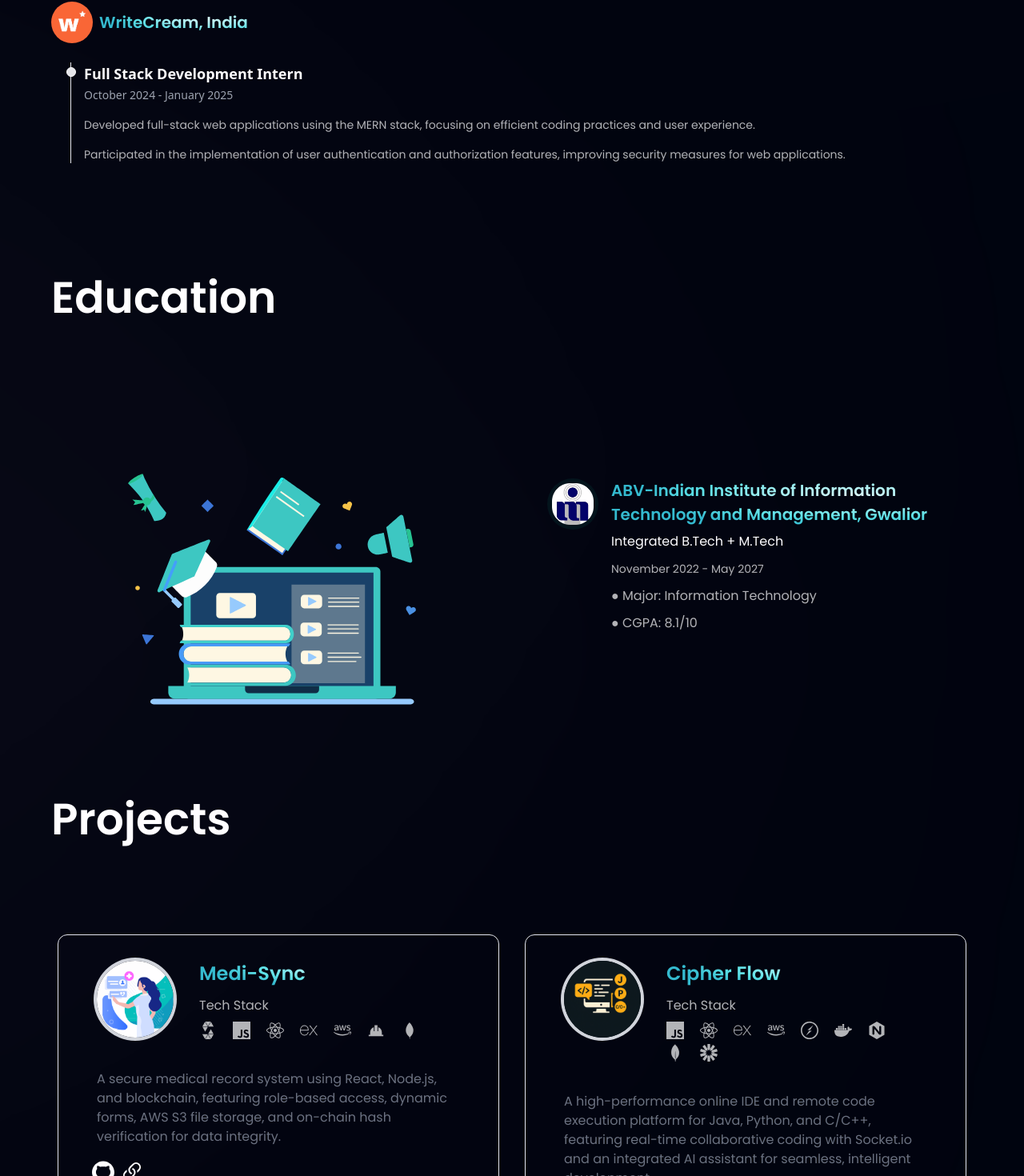
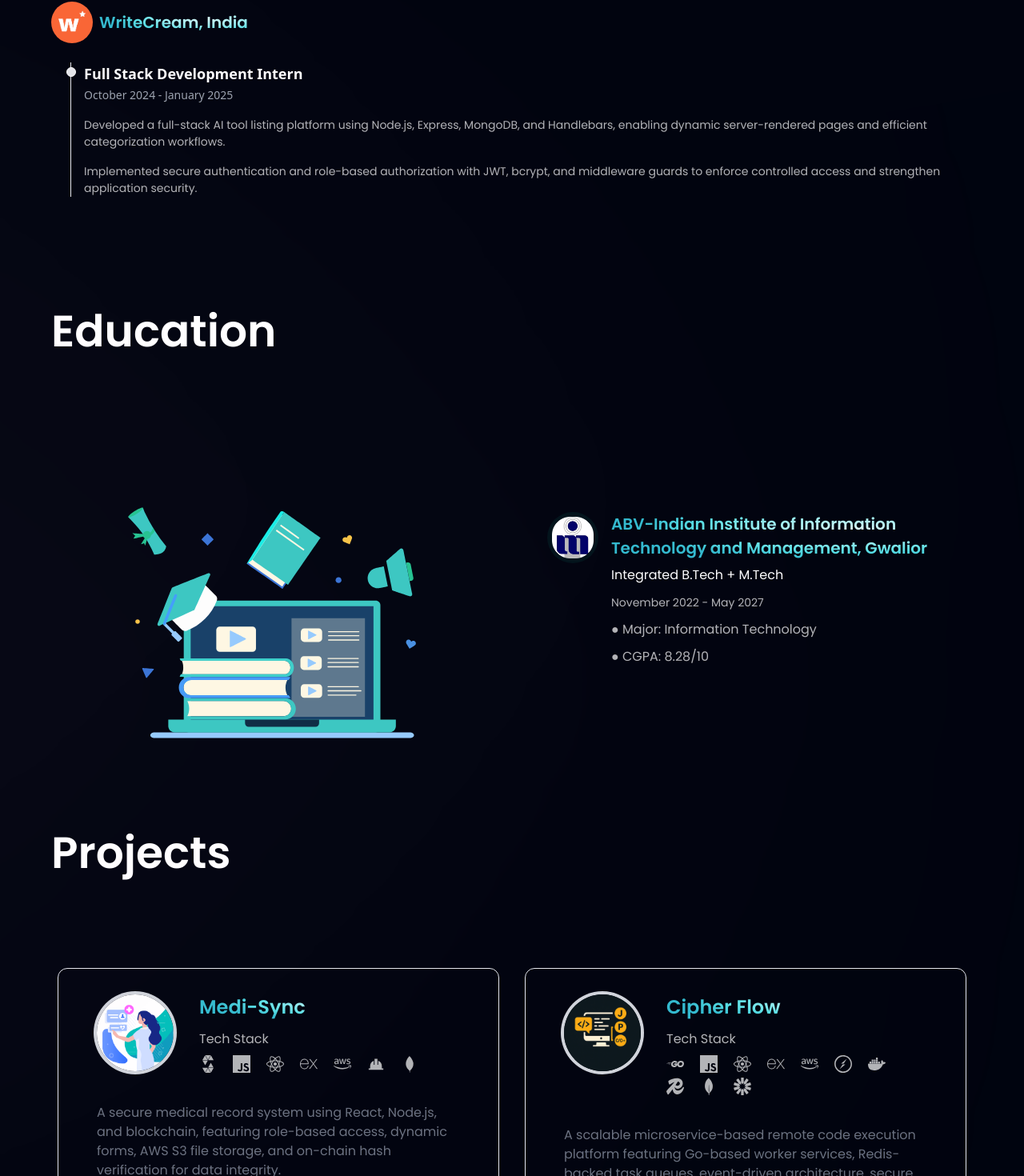
Before and after one commit to Rah-ul-643/Portfolio, a React (Vite) app: page / in a window 1280 px wide. Shown: the part 1504-2974 px from the top of the page at 80% size. Built offline with nearby package versions, Linux system fonts and the light colour scheme.

Commit message:
updated resume link, project description

```diff
--- a/src/constants/index.js
+++ b/src/constants/index.js
@@ -10,7 +10,6 @@ import {
 
 import {
   AiFillGithub,
-  AiFillInstagram,
   AiFillLinkedin,
   AiFillMail,
   AiFillHtml5,
@@ -43,6 +42,7 @@ import {
   SiLeetcode,
   SiCodechef,
   SiCodeforces,
+  SiRedis,
 } from "react-icons/si";
 
 import { FaGolang } from "react-icons/fa6";
@@ -52,7 +52,7 @@ import { DiCss3, DiJava, DiMongodb, DiPostgresql, DiRedis } from "react-icons/di
 import { BiLogoVisualStudio, BiSolidHardHat } from "react-icons/bi";
 
 export const resumeLink =
-  "https://drive.google.com/file/d/1iUJ9Tfu90snoAQ0EZbkAtLCDT47WiSrY/view?usp=sharing";
+  "https://drive.google.com/drive/folders/1RkEmiBPuCNwlHORFOUHEvuDFg3JhaSRJ?usp=sharing";
 
 export const callToAction = "https://www.linkedin.com/in/rahul643";
 
@@ -89,7 +89,7 @@ export const educationList = [
     degree: "Integrated B.Tech + M.Tech",
     duration: "November 2022 - May 2027",
     content1: "Major: Information Technology",
-    content2: "CGPA: 8.1/10",
+    content2: "CGPA: 8.28/10",
   },
 ];
 
@@ -259,11 +259,11 @@ export const experiences = [
         duration: "October 2024 - January 2025",
         content: [
           {
-            text: "Developed full-stack web applications using the MERN stack, focusing on efficient coding practices and user experience.",
+            text: "Developed a full-stack AI tool listing platform using Node.js, Express, MongoDB, and Handlebars, enabling dynamic server-rendered pages and efficient categorization workflows.",
             link: "",
           },
           {
-            text: "Participated in the implementation of user authentication and authorization features, improving security measures for web applications.",
+            text: "Implemented secure authentication and role-based authorization with JWT, bcrypt, and middleware guards to enforce controlled access and strengthen application security.",
             link: "",
           },
         ],
@@ -328,8 +328,13 @@ export const projects = [
     link: "http://cipherflow.ddns.net/",
     image: cypherflow,
     content:
-      "A high-performance online IDE and remote code execution platform for Java, Python, and C/C++, featuring real-time collaborative coding with Socket.io and an integrated AI assistant for seamless, intelligent development.",
+      "A scalable microservice-based remote code execution platform featuring Go-based worker services, Redis-backed task queues, event-driven architecture, secure containerized sandboxing, and real-time collaborative coding for reliable, high-performance multi-language execution.",
     stack: [
+      {
+        id: "icon-1",
+        icon: SiGo,
+        name: "Golang",
+      },
       {
         id: "icon-2",
         icon: SiJavascript,
@@ -362,8 +367,8 @@ export const projects = [
       },
       {
         id: "icon-8",
-        icon: SiNginx,
-        name: "Nginx",
+        icon: SiRedis,
+        name: "Redis",
       },
       {
         id: "icon-9",
@@ -371,7 +376,7 @@ export const projects = [
         name: "MongoDB",
       },
       {
-        id: "icon-1",
+        id: "icon-10",
         icon: SiJsonwebtokens,
         name: "JWT",
       },
```
